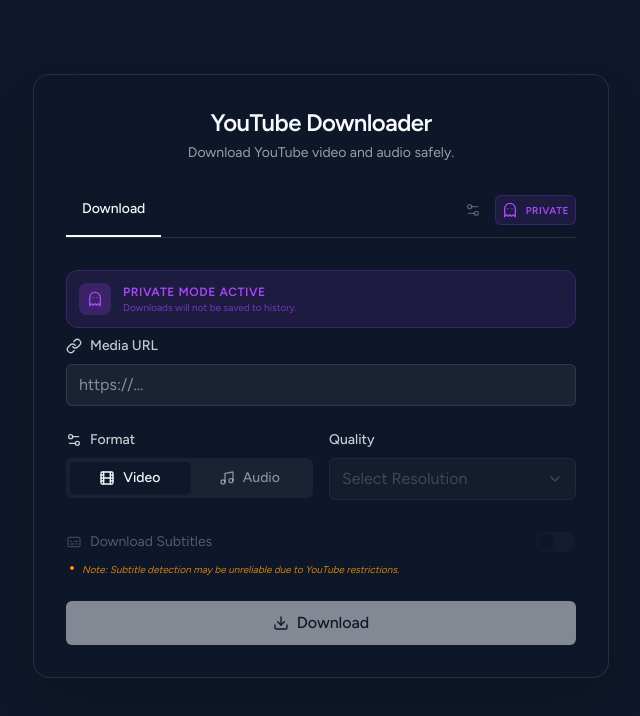
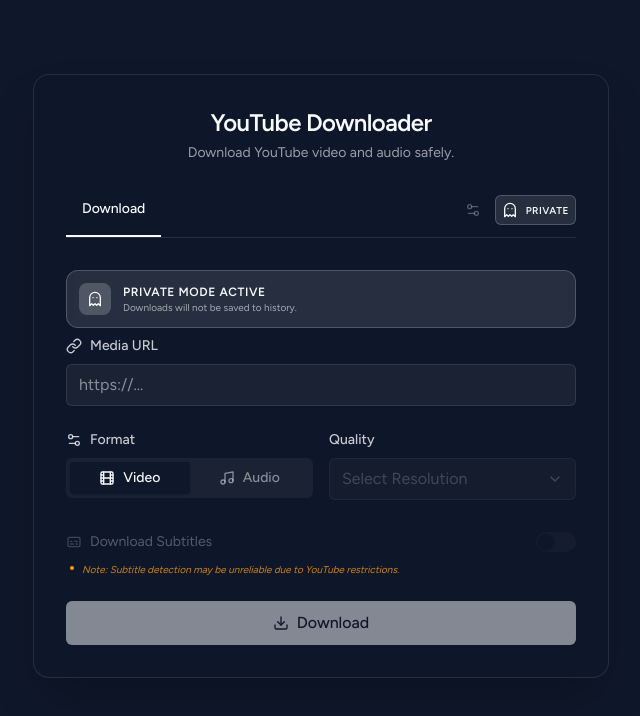
Before and after one commit to erga2904/YT-Downloader, a React (Vite) app: page / in a window 1280 px wide. Both pictures are taken after a click on the button "PUBLIC". Shown: the top 716 px of the page, without its empty margins (319-959 px from the left). Built offline with nearby package versions, Linux system fonts and the light colour scheme.

Commit message:
Refactor styles to use CSS variables instead of colors

```diff
--- a/src/App.tsx
+++ b/src/App.tsx
@@ -731,7 +731,7 @@ export default function App() {
         });
         setStatus('success');
         const filename = `${title || 'download'}.${format === 'mp3' ? 'mp3' : 'mp4'}`;
-        downloadFile(data.download_url, filename);
+        // downloadFile(data.download_url, filename); // Removed auto-download
         addToast('Download completed!', 'success');
         addToHistory({ url: data.download_url, originalUrl: url, title, thumbnail, format, quality });
         setDownloadInfo(null);
@@ -827,7 +827,7 @@ export default function App() {
                 className={cn(
                   "p-1.5 rounded-md transition-all flex items-center gap-2",
                   isPrivateMode
-                    ? "bg-purple-500/10 text-purple-500 border border-purple-500/20"
+                    ? "bg-[rgb(var(--foreground))]/10 text-[rgb(var(--foreground))] border border-[rgb(var(--foreground))]/20"
                     : "text-[rgb(var(--foreground))]/30 hover:text-[rgb(var(--foreground))]/50 hover:bg-[rgb(var(--foreground))]/5"
                 )}
                 title={isPrivateMode ? t.privateModeActive : t.privateModeSetting}
@@ -881,14 +881,14 @@ export default function App() {
                     <motion.div
                       initial={{ opacity: 0, y: -10 }}
                       animate={{ opacity: 1, y: 0 }}
-                      className="p-3 bg-purple-500/10 border border-purple-500/20 rounded-xl flex items-center gap-3 mb-2"
+                      className="p-3 bg-[rgb(var(--foreground))]/10 border border-[rgb(var(--foreground))]/20 rounded-xl flex items-center gap-3 mb-2"
                     >
-                      <div className="w-8 h-8 rounded-lg bg-purple-500/20 flex items-center justify-center shrink-0">
-                        <Ghost className="w-4 h-4 text-purple-500" />
+                      <div className="w-8 h-8 rounded-lg bg-[rgb(var(--foreground))]/20 flex items-center justify-center shrink-0">
+                        <Ghost className="w-4 h-4 text-[rgb(var(--foreground))]" />
                       </div>
                       <div className="min-w-0">
-                        <p className="text-xs font-bold text-purple-500 uppercase tracking-wider">{t.privateModeActive}</p>
-                        <p className="text-[10px] text-purple-500/60 truncate">{t.privateModeDesc}</p>
+                        <p className="text-xs font-bold text-[rgb(var(--foreground))] uppercase tracking-wider">{t.privateModeActive}</p>
+                        <p className="text-[10px] text-[rgb(var(--foreground))]/60 truncate">{t.privateModeDesc}</p>
                       </div>
                     </motion.div>
                   )}
@@ -927,7 +927,7 @@ export default function App() {
                                 className={cn(
                                   "flex-1 py-2 px-1 rounded-lg border text-[10px] font-bold transition-all flex flex-col items-center gap-1",
                                   quality === preset.value
-                                    ? "bg-purple-500 border-purple-500 text-white shadow-lg shadow-purple-500/20"
+                                    ? "bg-[rgb(var(--foreground))] border-[rgb(var(--foreground))] text-[rgb(var(--background))] shadow-lg shadow-[rgb(var(--foreground))]/10"
                                     : "bg-[rgb(var(--foreground))]/5 border-[rgb(var(--foreground))]/10 text-[rgb(var(--foreground))]/50 hover:bg-[rgb(var(--foreground))]/10"
                                 )}
                               >
@@ -1037,7 +1037,7 @@ export default function App() {
                         className={cn(
                           "w-10 h-5 rounded-full transition-all flex items-center p-0.5",
                           !hasSubtitles ? "bg-[rgb(var(--foreground))]/5 cursor-not-allowed opacity-50" :
-                          downloadSubtitles ? "bg-purple-500 justify-end" : "bg-[rgb(var(--foreground))]/20 justify-start"
+                          downloadSubtitles ? "bg-[rgb(var(--foreground))] justify-end" : "bg-[rgb(var(--foreground))]/20 justify-start"
                         )}
                       >
                         <motion.div layout className="w-4 h-4 bg-[rgb(var(--background))] rounded-full shadow-sm" />
@@ -1070,7 +1070,7 @@ export default function App() {
                             onClick={() => setEmbedSubtitles(!embedSubtitles)}
                             className={cn(
                               "w-8 h-4 rounded-full transition-all flex items-center p-0.5",
-                              embedSubtitles ? "bg-purple-500 justify-end" : "bg-[rgb(var(--foreground))]/20 justify-start"
+                              embedSubtitles ? "bg-[rgb(var(--foreground))] justify-end" : "bg-[rgb(var(--foreground))]/20 justify-start"
                             )}
                           >
                             <motion.div layout className="w-3 h-3 bg-[rgb(var(--background))] rounded-full shadow-sm" />
@@ -1091,7 +1091,7 @@ export default function App() {
                             onClick={() => setDownloadTranscript(!downloadTranscript)}
                             className={cn(
                               "w-8 h-4 rounded-full transition-all flex items-center p-0.5",
-                              downloadTranscript ? "bg-purple-500 justify-end" : "bg-[rgb(var(--foreground))]/20 justify-start"
+                              downloadTranscript ? "bg-[rgb(var(--foreground))] justify-end" : "bg-[rgb(var(--foreground))]/20 justify-start"
                             )}
                           >
                             <motion.div layout className="w-3 h-3 bg-[rgb(var(--background))] rounded-full shadow-sm" />
@@ -1190,11 +1190,11 @@ export default function App() {
                     onClick={() => setDraftSettings(prev => ({ ...prev, isPrivateMode: !prev.isPrivateMode }))}
                     className={cn(
                       "w-10 h-5 rounded-full transition-colors flex items-center p-0.5 hover:bg-[rgb(var(--foreground))]/10 active:bg-[rgb(var(--foreground))]/20",
-                      draftSettings.isPrivateMode ? "bg-purple-500 justify-end" : "bg-[rgb(var(--foreground))]/20 justify-start"
+                      draftSettings.isPrivateMode ? "bg-[rgb(var(--foreground))] justify-end" : "bg-[rgb(var(--foreground))]/20 justify-start"
                     )}
                   >
                     <motion.div layout className="w-4 h-4 bg-[rgb(var(--background))] rounded-full shadow-sm flex items-center justify-center">
-                      {draftSettings.isPrivateMode && <Ghost className="w-2.5 h-2.5 text-purple-500" />}
+                      {draftSettings.isPrivateMode && <Ghost className="w-2.5 h-2.5 text-[rgb(var(--foreground))]" />}
                     </motion.div>
                   </button>
                 </div>
@@ -1522,7 +1522,7 @@ export default function App() {
                     href={result.url}
                     target="_blank"
                     rel="noopener noreferrer"
-                    className="inline-flex items-center justify-center gap-2 w-full bg-purple-500 hover:bg-purple-600 text-white font-bold py-3.5 px-4 rounded-xl shadow-lg shadow-purple-500/20 transition-all hover:scale-[1.02] active:scale-[0.98]"
+                    className="inline-flex items-center justify-center gap-2 w-full bg-[rgb(var(--foreground))] hover:bg-[rgb(var(--foreground))]/90 text-[rgb(var(--background))] font-bold py-3.5 px-4 rounded-xl shadow-lg shadow-[rgb(var(--foreground))]/10 transition-all hover:scale-[1.02] active:scale-[0.98]"
                   >
                     <Download className="w-5 h-5 transition-transform group-hover:translate-y-0.5" /> {t.downloadMedia}
                   </a>
@@ -1578,7 +1578,7 @@ export default function App() {
                   <div className="space-y-3">
                     <button
                       onClick={() => setShowTranscript(!showTranscript)}
-                      className="inline-flex items-center justify-center gap-2 w-full bg-purple-500/10 border border-purple-500/20 hover:bg-purple-500/20 text-purple-500 font-medium py-2.5 px-4 rounded-md transition-all"
+                      className="inline-flex items-center justify-center gap-2 w-full bg-[rgb(var(--foreground))]/10 border border-[rgb(var(--foreground))]/20 hover:bg-[rgb(var(--foreground))]/20 text-[rgb(var(--foreground))] font-medium py-2.5 px-4 rounded-md transition-all"
                     >
                       <Subtitles className="w-4 h-4" /> {t.viewTranscriptBtn}
                     </button>
@@ -1593,7 +1593,7 @@ export default function App() {
                           <span className="text-xs font-bold uppercase tracking-wider text-[rgb(var(--foreground))]/40">Transcript</span>
                           <button
                             onClick={togglePlayback}
-                            className="p-1.5 rounded-full bg-purple-500 text-white hover:bg-purple-600 transition-colors"
+                            className="p-1.5 rounded-full bg-[rgb(var(--foreground))] text-[rgb(var(--background))] hover:bg-[rgb(var(--foreground))]/90 transition-colors"
                           >
                             {isPlaying ? <Pause className="w-3 h-3" /> : <Play className="w-3 h-3" />}
                           </button>
@@ -1609,14 +1609,14 @@ export default function App() {
                                 key={idx}
                                 className={cn(
                                   "transition-all duration-300 rounded-lg p-2 cursor-pointer hover:bg-[rgb(var(--foreground))]/5",
-                                  isActive ? "active-transcript-line bg-purple-500/10 border-l-2 border-purple-500 pl-3" : "opacity-40"
+                                  isActive ? "active-transcript-line bg-[rgb(var(--foreground))]/10 border-l-2 border-[rgb(var(--foreground))] pl-3" : "opacity-40"
                                 )}
                                 onClick={() => {
                                   setCurrentTime(line.start);
                                   if (!isPlaying) togglePlayback();
                                 }}
                               >
-                                <span className="text-[10px] font-mono text-purple-500 block mb-1">
+                                <span className="text-[10px] font-mono text-[rgb(var(--foreground))] block mb-1">
                                   {Math.floor(line.start / 60)}:{Math.floor(line.start % 60).toString().padStart(2, '0')}
                                 </span>
                                 <p className={cn(
```
